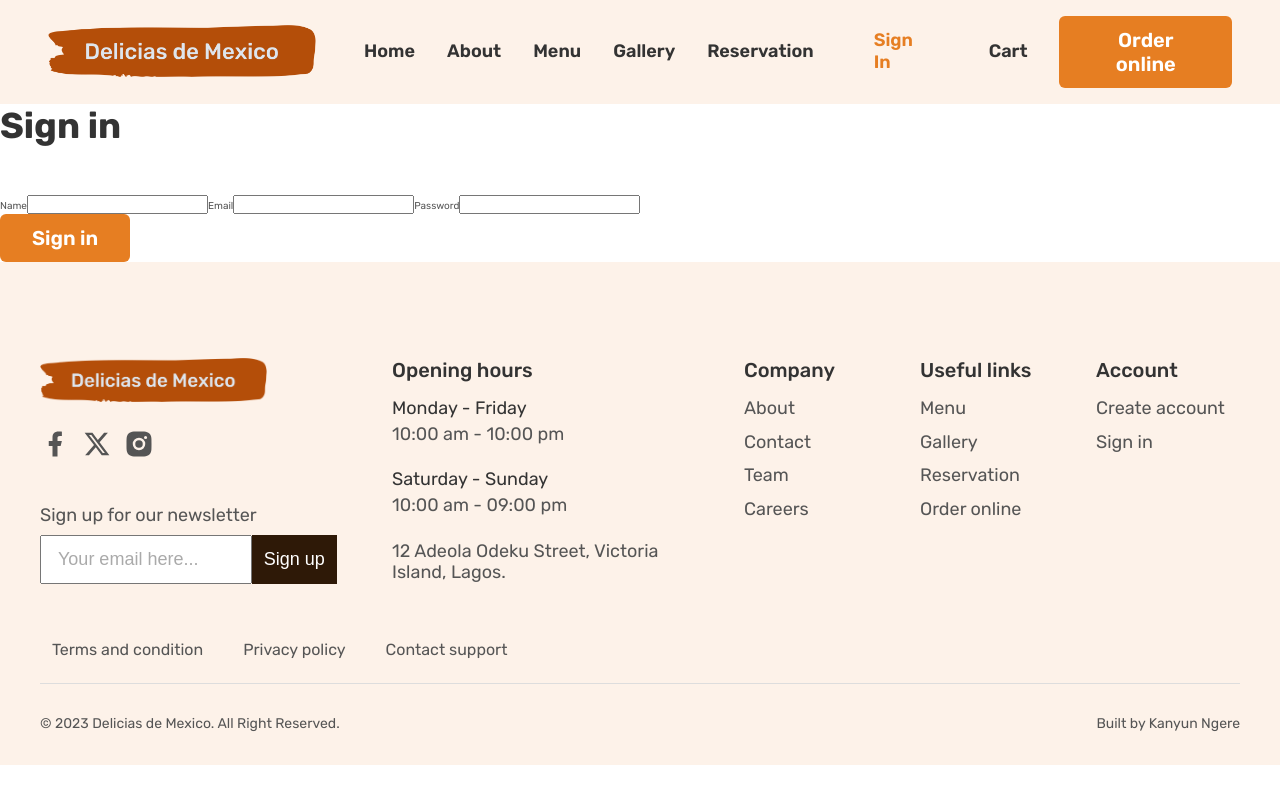
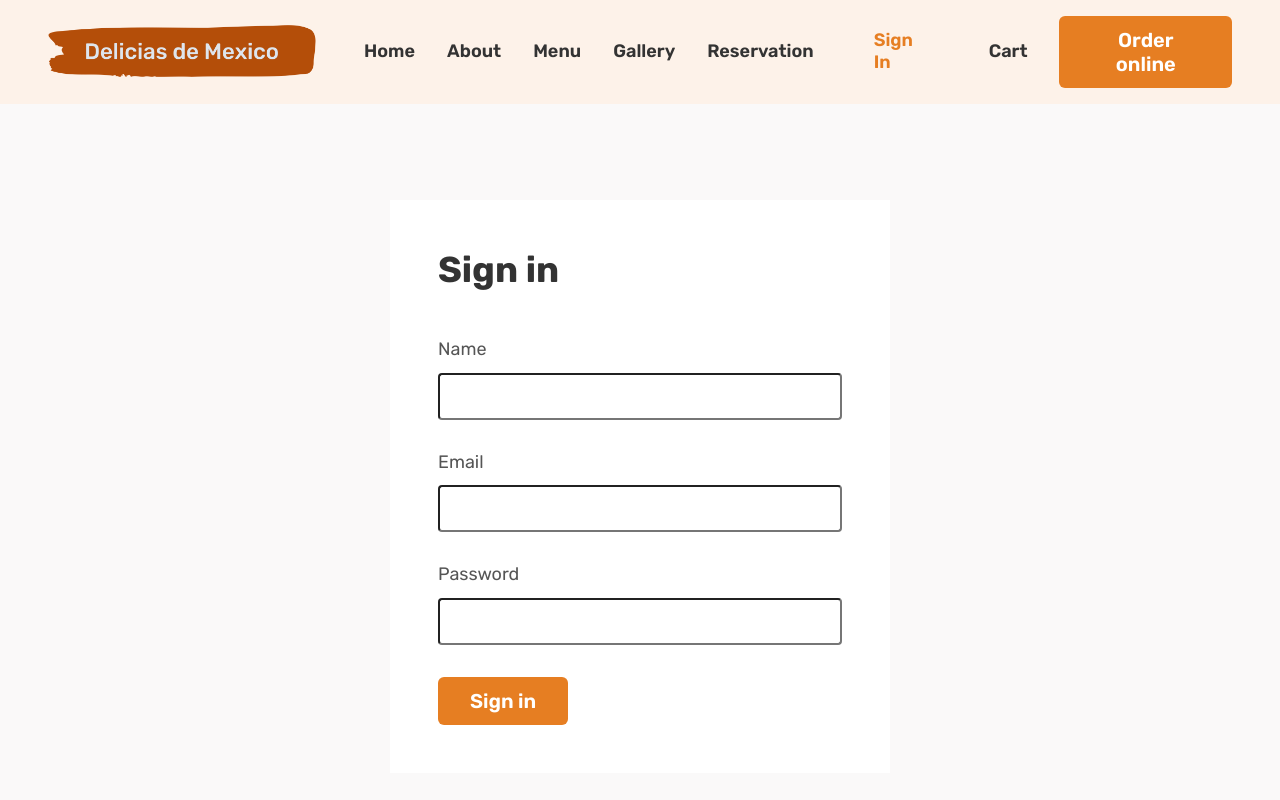
Before and after one commit to ngere-k/delicias-de-mexico, a React (Create React App) app: page /sign-in in a window 1280 px wide. Shown: the top 800 px of the page. Built offline with nearby package versions, Linux system fonts and the light colour scheme; no server answers; the database is empty; some icons are missing.

Commit message:
styled sign in page

```diff
--- a/src/pages/signin/Signin.scss
+++ b/src/pages/signin/Signin.scss
@@ -0,0 +1,40 @@
+@import "../../sass/abstracts/variable";
+
+.sign-in {
+  background-color: $color-grey-light-1;
+  padding: $section-padding;
+}
+
+.form {
+  max-width: 50rem;
+  margin: 0 auto;
+  padding: 4.8rem;
+  background-color: $color-white;
+
+  &__content {
+    display: flex;
+    flex-direction: column;
+    gap: 3.2rem;
+    margin-bottom: 3.2rem;
+  }
+
+  &__box {
+    display: flex;
+    flex-direction: column;
+    gap: 1.2rem;
+  }
+
+  &__name {
+    font-size: 1.8rem;
+  }
+
+  &__input {
+    font-family: inherit;
+    font-weight: inherit;
+    color: inherit;
+    font-size: 1.6rem;
+    padding: 1.2rem 1.6rem;
+    outline: none;
+    border-radius: 4px;
+  }
+}
```
